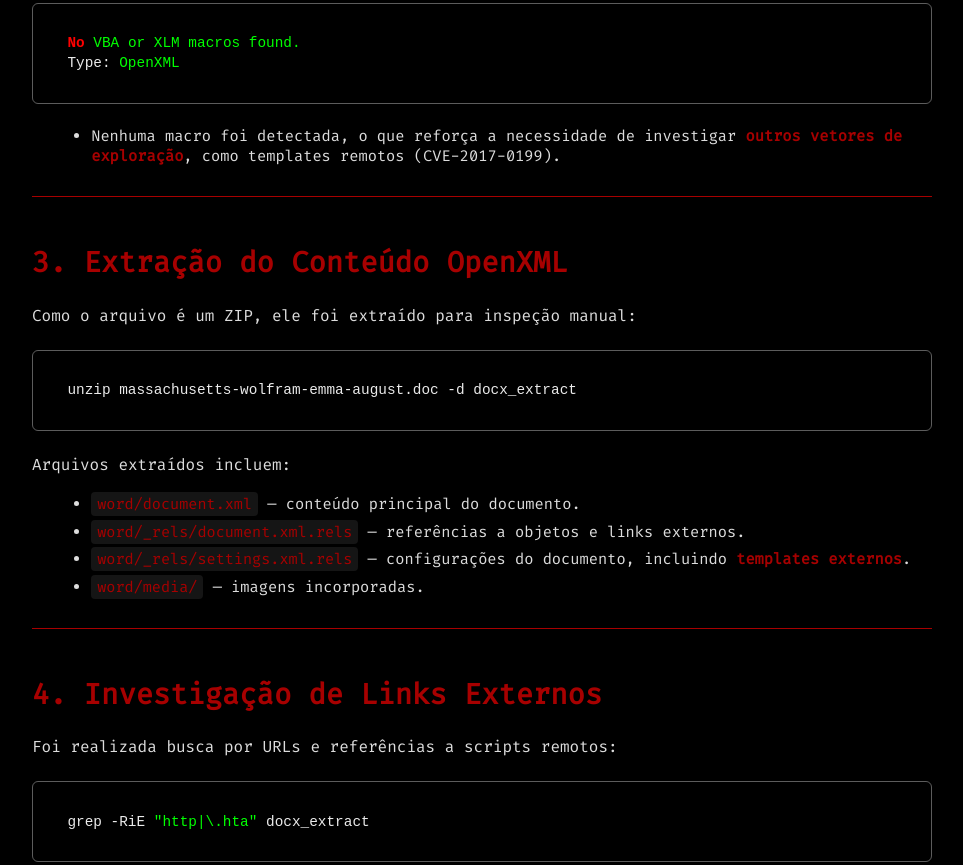
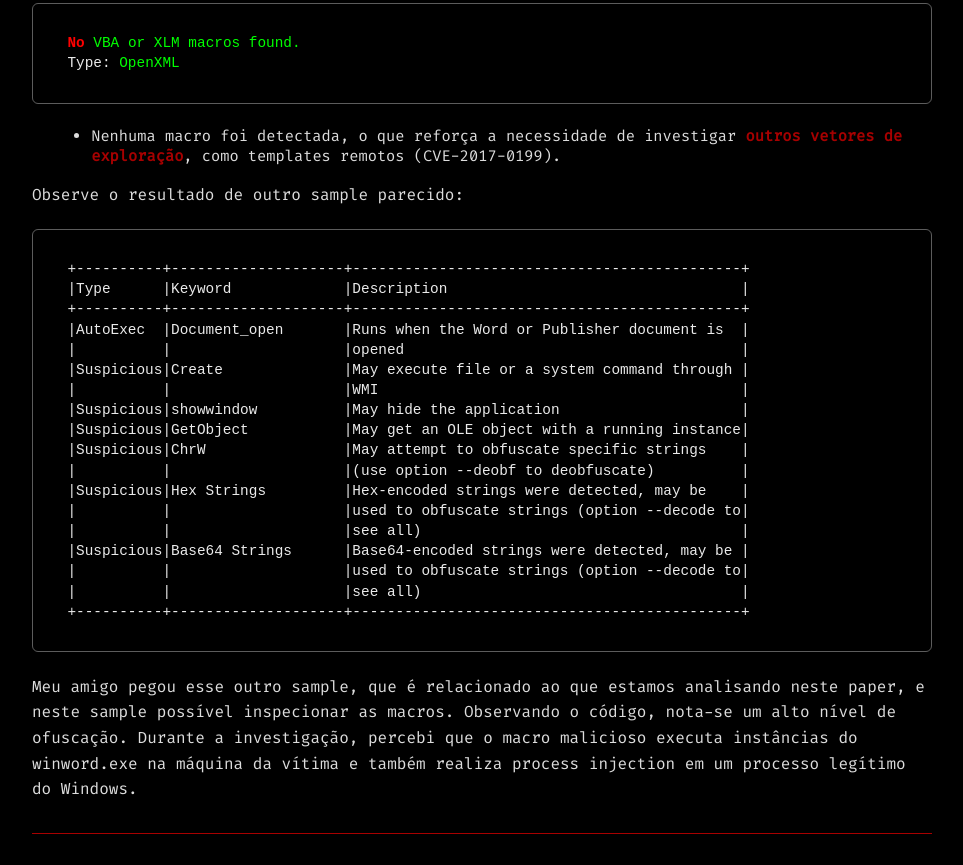
Before and after one commit to taskh0st/pwnbuffer.org, a plain HTML site: page p/pw/Malware-Analysis-CVE-2017-0199.html in a window 1280 px wide. Shown: the part 1729-2594 px from the top of the page, without its empty margins (158-1121 px from the left). Drawn offline with nearby package versions, Linux system fonts and the light colour scheme; a script that the page names is missing.

Commit message:
paper pa1va

```diff
--- a/p/pw/Malware-Analysis-CVE-2017-0199.html
+++ b/p/pw/Malware-Analysis-CVE-2017-0199.html
@@ -54,8 +54,7 @@ OpenXML)</title>
 Documento Word OpenXML)</h1>
             <article class="article">
                 <p><code>Author</code>: Maiquel "Pa1va"<br />
-                <code>SHA256</code>:
-                47cab4ccaa6b9d2f4752d40874afbd567af11c9ddfbe93c6e2d5f9cf2ca6da5c</p>
+                <code>CVE's</code>: CVE-2017-0199, CVE-2017-11882</p>
                 <h2 id="introducao">Introducao</h2>
                 <p>Este paper descreve a análise de um documento
                 malicioso (<code>.doc</code>) identificado como
@@ -99,6 +98,33 @@ Type: OpenXML</code></pre>
                 exploração</strong>, como templates remotos
                 (CVE-2017-0199).</li>
                 </ul>
+                <p>Observe o resultado de outro sample parecido:</p>
+                <pre class="plaintext"><code>+----------+--------------------+---------------------------------------------+
+|Type      |Keyword             |Description                                  |
++----------+--------------------+---------------------------------------------+
+|AutoExec  |Document_open       |Runs when the Word or Publisher document is  |
+|          |                    |opened                                       |
+|Suspicious|Create              |May execute file or a system command through |
+|          |                    |WMI                                          |
+|Suspicious|showwindow          |May hide the application                     |
+|Suspicious|GetObject           |May get an OLE object with a running instance|
+|Suspicious|ChrW                |May attempt to obfuscate specific strings    |
+|          |                    |(use option --deobf to deobfuscate)          |
+|Suspicious|Hex Strings         |Hex-encoded strings were detected, may be    |
+|          |                    |used to obfuscate strings (option --decode to|
+|          |                    |see all)                                     |
+|Suspicious|Base64 Strings      |Base64-encoded strings were detected, may be |
+|          |                    |used to obfuscate strings (option --decode to|
+|          |                    |see all)                                     |
++----------+--------------------+---------------------------------------------+</code></pre>
+                <p>Meu amigo pegou esse outro sample, que é relacionado
+                ao que estamos analisando neste paper, e neste sample
+                possível inspecionar as macros. Observando o código,
+                nota-se um alto nível de ofuscação. Durante a
+                investigação, percebi que o macro malicioso executa
+                instâncias do winword.exe na máquina da vítima e também
+                realiza process injection em um processo legítimo do
+                Windows.</p>
                 <hr />
                 <h2 id="3-extração-do-conteúdo-openxml">3. Extração do
                 Conteúdo OpenXML</h2>
```
